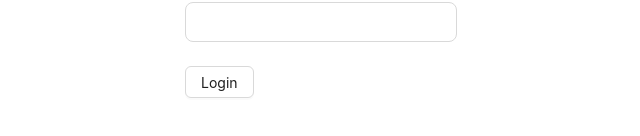
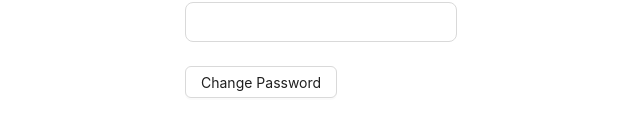
Before and after one commit to skrehad/Frontend-University-Project, a React (Vite) app: page /change-password in a window 1280 px wide. Shown: the part 412-548 px from the top of the page, without its empty margins (319-959 px from the left). Built offline with nearby package versions, Linux system fonts and the light colour scheme.

Commit message:
btn change

```diff
--- a/src/pages/ChangePassword.tsx
+++ b/src/pages/ChangePassword.tsx
@@ -30,7 +30,7 @@ const ChangePassword = () => {
       <PHForm onSubmit={onSubmit}>
         <PHInput type="text" name="oldPassword" label="Old Password" />
         <PHInput type="text" name="newPassword" label="New Password" />
-        <Button htmlType="submit">Login</Button>
+        <Button htmlType="submit">Change Password</Button>
       </PHForm>
     </Row>
   );
--- a/src/pages/Login.tsx
+++ b/src/pages/Login.tsx
@@ -13,11 +13,6 @@ import { useAppDispatch } from "../redux/features/hooks";
 const Login = () => {
   const navigate = useNavigate();
   const dispatch = useAppDispatch();
-
-  const defaultValues = {
-    userId: "2026010016",
-    password: "student123",
-  };
 
   const [login] = useLoginMutation();
 
@@ -48,7 +43,7 @@ const Login = () => {
 
   return (
     <Row justify="center" align="middle" style={{ height: "100vh" }}>
-      <PHForm onSubmit={onSubmit} defaultValues={defaultValues}>
+      <PHForm onSubmit={onSubmit}>
         <PHInput type="text" name="userId" label="ID:" />
         <PHInput type="text" name="password" label="Password" />
         <Button htmlType="submit">Login</Button>
```
